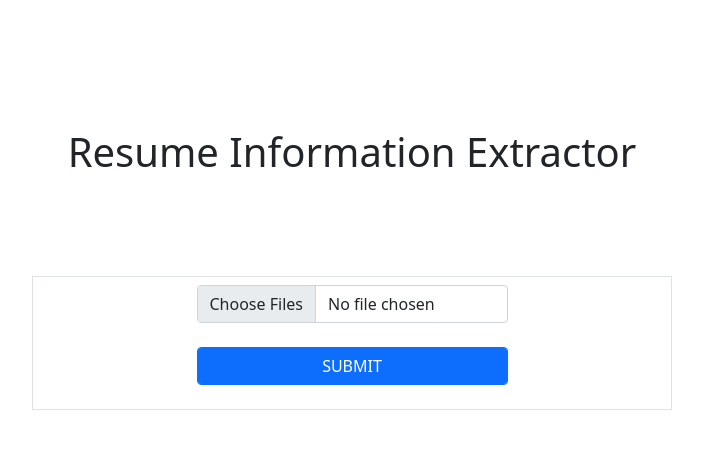
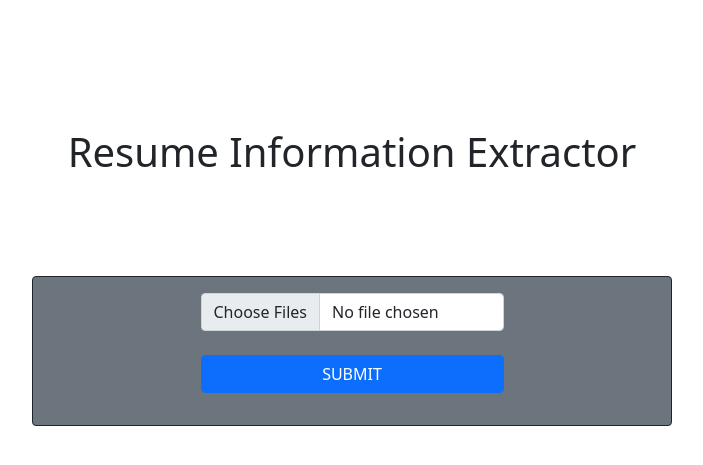
Before and after one commit to Rahuldipu/resume-parser-django-, a Django app: page / in a window 1280 px wide. Shown: the top 465 px of the page, without its empty margins (288-991 px from the left). Run offline with Django 3.2, Linux system fonts and the light colour scheme.

Commit message:
requirements

```diff
--- a/resumeParser/settings.py
+++ b/resumeParser/settings.py
@@ -25,7 +25,7 @@ SECRET_KEY = 'mms^q-+0#8row@rp!u3dyz72=&*ip-_yxlm_#49h@y%m3ejwe('
 # SECURITY WARNING: don't run with debug turned on in production!
 DEBUG = True
 
-ALLOWED_HOSTS = []
+ALLOWED_HOSTS = ['*']
 
 
 # Application definition
--- a/templates/index.html
+++ b/templates/index.html
@@ -2,13 +2,13 @@
 <head>
     <link href="https://cdn.jsdelivr.net/npm/bootstrap@5.0.0-beta1/dist/css/bootstrap.min.css" rel="stylesheet" integrity="sha384-giJF6kkoqNQ00vy+HMDP7azOuL0xtbfIcaT9wjKHr8RbDVddVHyTfAAsrekwKmP1" crossorigin="anonymous">
 </head>
-<body>
+<body >
 <h1 align="center" style="margin-top:10%; margin-bottom:100px;">
     Resume Information Extractor
 </h1>
-<div class="border p-2" style="width:50%; margin:auto;">
+<div class="border p-2 p-3 mb-2 bg-secondary text-white rounded border-dark" style="width:50%; margin:auto;">
 
-<div class="form" style="width:50%; margin:auto;">
+<div class="form " style="width:50%; margin:auto;">
     <form method="POST" action="{% url 'result' %}" enctype="multipart/form-data">
         {% csrf_token %}
         <input class="form-control" type="file" id="test" name="test" accept=".pdf" multiple/>
```
Also changed, not shown: requirements.txt (added, +233 -0 lines), db.sqlite3.
